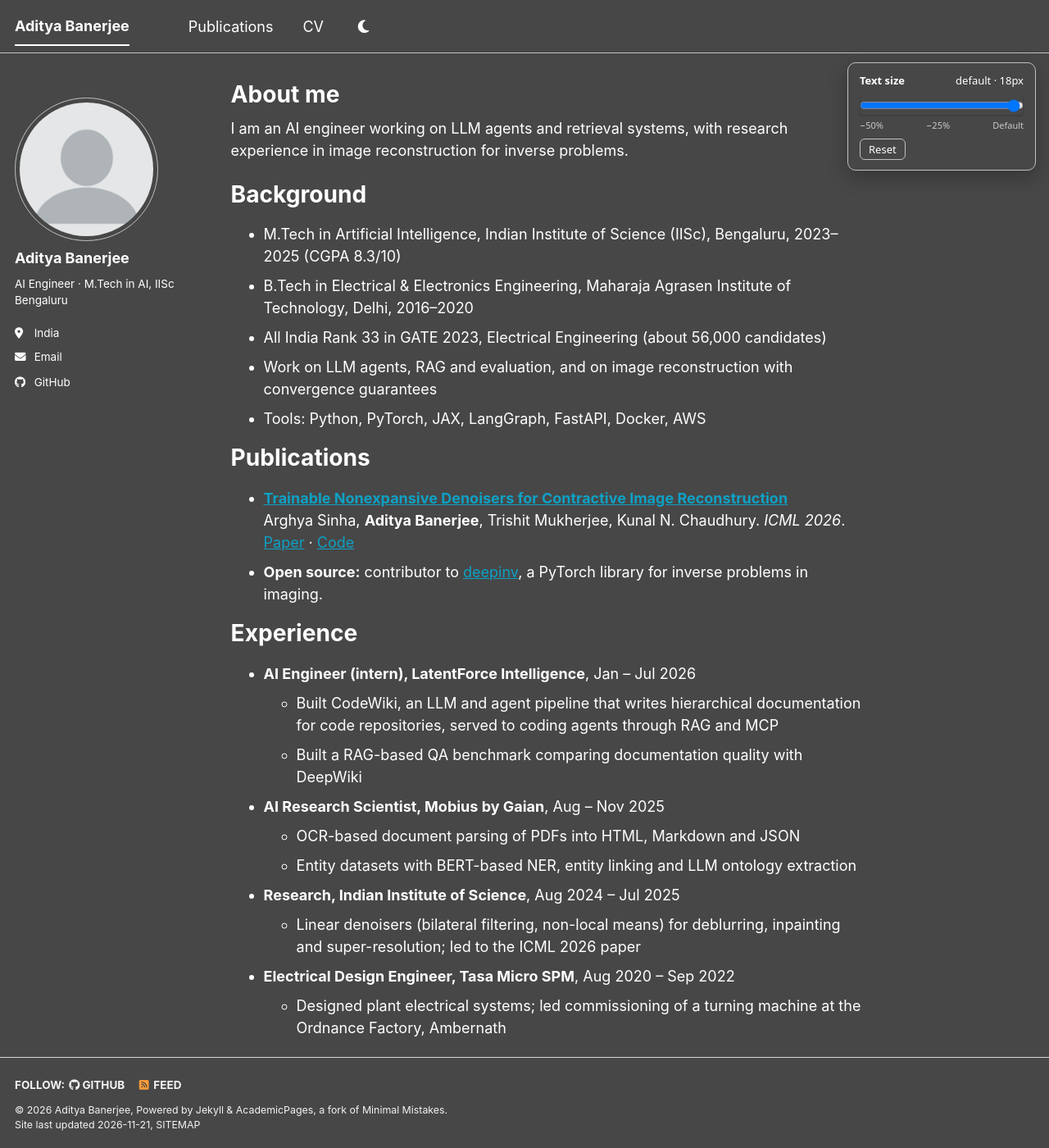
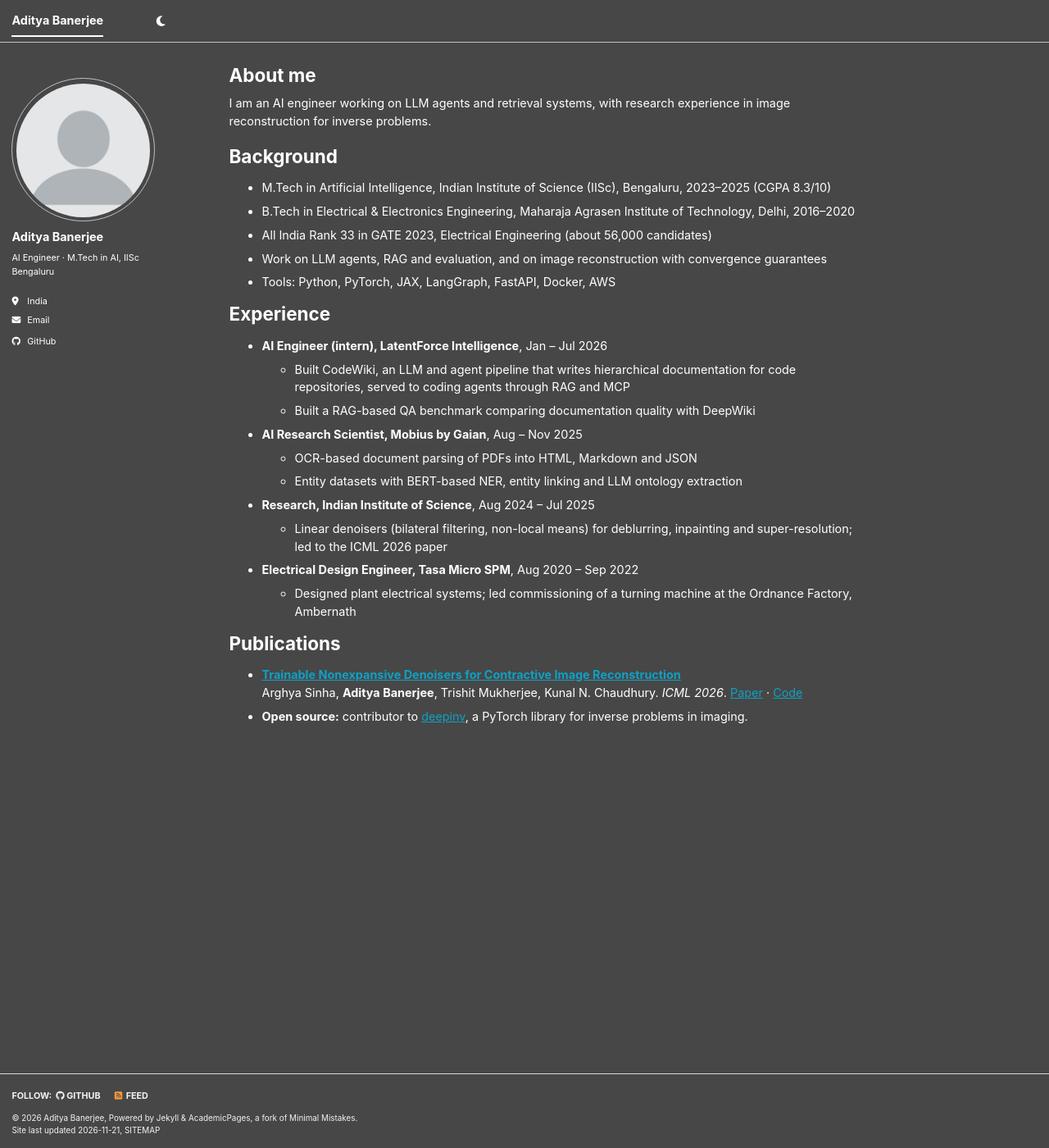
Before and after one commit to adityabanerjee13/adityabanerjee13.github.io, a Jekyll site: the page built from _pages/about.md, in a window 1280 px wide and 1400 px high. Shown: the whole window at 82% size. Built offline with Jekyll 4.4.1, drawn with Linux system fonts in a browser that asks for light colours; a script bundle is joined from its source files by our own code; a style sheet for code colours, icons or effects is not loaded.

Commit message:
Set text 20% smaller, put Experience before Publications, remove header links and the size slider
Co-Authored-By: Claude Opus 5.5 <noreply@anthropic.com>
Claude-Session: https://claude.ai/code/session_011M87JQthY9YMBfyh8z6TAD

```diff
--- a/_includes/font-size-slider.html
+++ /dev/null
@@ -1,40 +0,0 @@
-<!-- TEMPORARY: font-size preview slider. Remove this file and its include in _layouts/default.html once a size is chosen. -->
-<div id="fs-preview" role="group" aria-label="Font size preview">
-  <div class="fs-row">
-    <label for="fs-range">Text size</label>
-    <output id="fs-out" for="fs-range"></output>
-  </div>
-  <input id="fs-range" type="range" min="50" max="100" step="5" value="100">
-  <div class="fs-ticks" aria-hidden="true"><span>−50%</span><span>−25%</span><span>Default</span></div>
-  <button type="button" id="fs-reset">Reset</button>
-</div>
-<style>
-  #fs-preview { position: fixed; right: 16px; top: 76px; z-index: 30; width: 230px; padding: 12px 14px; border: 1px solid var(--global-border-color); border-radius: 10px; background: var(--global-bg-color); color: var(--global-text-color); font: 13px/1.4 system-ui, -apple-system, "Segoe UI", sans-serif; box-shadow: 0 8px 24px rgba(0, 0, 0, .25); }
-  #fs-preview .fs-row { display: flex; justify-content: space-between; align-items: baseline; margin-bottom: 6px; font-weight: 600; }
-  #fs-preview output { font-weight: 400; font-variant-numeric: tabular-nums; }
-  #fs-preview input { width: 100%; margin: 0; }
-  #fs-preview .fs-ticks { display: flex; justify-content: space-between; font-size: 11px; opacity: .7; }
-  #fs-preview button { margin-top: 8px; padding: 3px 10px; border: 1px solid var(--global-border-color); border-radius: 6px; background: transparent; color: inherit; font: inherit; cursor: pointer; }
-</style>
-<script>
-  (function () {
-    var range = document.getElementById('fs-range');
-    var out = document.getElementById('fs-out');
-    var root = document.documentElement;
-    /* template default sizes: 18px on wide screens, 16px on phones */
-    function base() { return window.innerWidth >= 768 ? 18 : 16; }
-    function apply(pct) {
-      var px = base() * pct / 100;
-      root.style.fontSize = pct === 100 ? '' : px + 'px';
-      out.textContent = (pct === 100 ? 'default' : '−' + (100 - pct) + '%') + ' · ' + (Math.round(px * 10) / 10) + 'px';
-      try { localStorage.setItem('fs-preview', pct); } catch (e) {}
-    }
-    var saved = 100;
-    try { saved = parseInt(localStorage.getItem('fs-preview'), 10) || 100; } catch (e) {}
-    range.value = saved;
-    apply(saved);
-    range.addEventListener('input', function () { apply(parseInt(range.value, 10)); });
-    window.addEventListener('resize', function () { apply(parseInt(range.value, 10)); });
-    document.getElementById('fs-reset').addEventListener('click', function () { range.value = 100; apply(100); });
-  })();
-</script>
--- a/_layouts/default.html
+++ b/_layouts/default.html
@@ -26,7 +26,6 @@ layout: compress
     </div>
 
     {% include scripts.html %}
-    {% include font-size-slider.html %}
 
   </body>
 </html>
--- a/_pages/about.md
+++ b/_pages/about.md
@@ -17,13 +17,6 @@ Background
 * Work on LLM agents, RAG and evaluation, and on image reconstruction with convergence guarantees
 * Tools: Python, PyTorch, JAX, LangGraph, FastAPI, Docker, AWS
 
-Publications
-======
-* **[Trainable Nonexpansive Denoisers for Contractive Image Reconstruction](https://arxiv.org/abs/2607.23347)**<br>
-  Arghya Sinha, **Aditya Banerjee**, Trishit Mukherjee, Kunal N. Chaudhury. *ICML 2026*.
-  [Paper](https://arxiv.org/abs/2607.23347) · [Code](https://github.com/arghyasinha/nectr)
-* **Open source:** contributor to [deepinv](https://github.com/deepinv/deepinv), a PyTorch library for inverse problems in imaging.
-
 Experience
 ======
 * **AI Engineer (intern), LatentForce Intelligence**, Jan – Jul 2026
--- a/_sass/layout/_reset.scss
+++ b/_sass/layout/_reset.scss
@@ -8,10 +8,10 @@ html {
   /* apply a natural box layout model to all elements */
   box-sizing: border-box;
   background-color: var(--global-bg-color);
-  font-size: 16px;
+  font-size: 12.8px; /* 20% smaller than the template default of 16px */
 
   @include breakpoint($medium) {
-    font-size: 18px;
+    font-size: 14.4px; /* 20% smaller than the template default of 18px */
   }
 
   -webkit-text-size-adjust: 100%;
```
Also changed, not shown: other parts of _pages/about.md (+7 -0 lines), _data/navigation.yml (+2 -7 lines).
